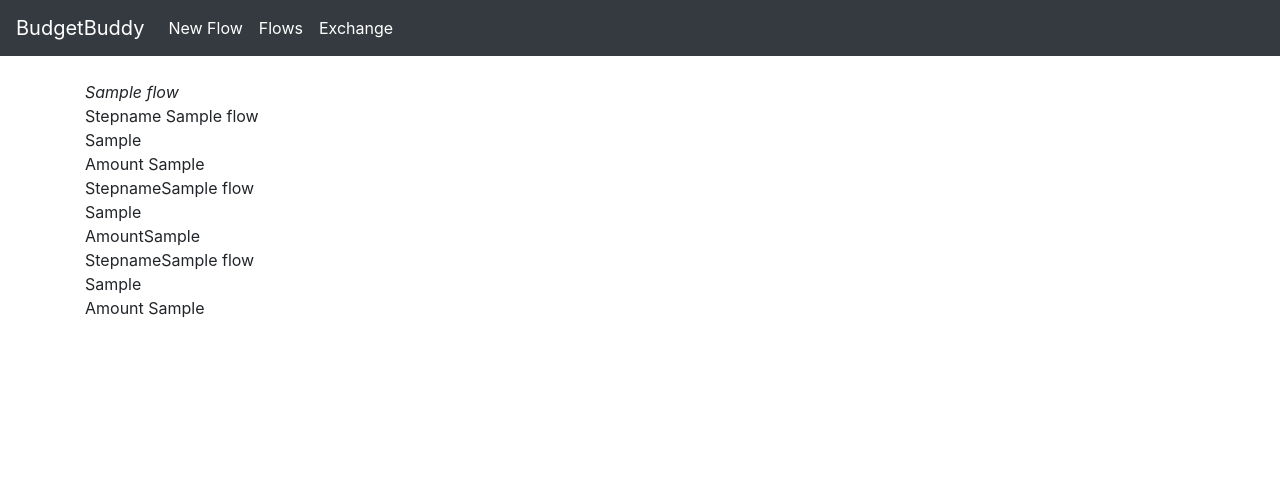
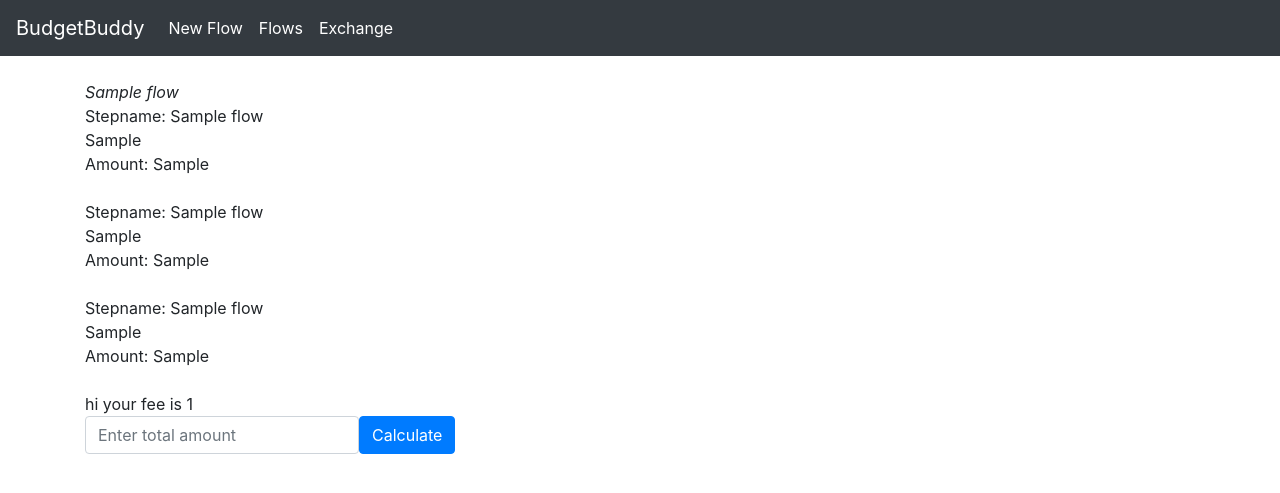
Before and after one commit to angelika-mamchych/BudgetBuddy, a Flask app: template templates/flow_item.html in a window 1280 px wide. Shown: the top 493 px of the page. Run offline with Flask 2, Linux system fonts and the light colour scheme; the template is opened without the code that fills it: most values are stand-ins (such as "Sample title", 1, 10 or a date in 2020); some libraries are stand-ins or nearby versions.

Commit message:
total fee calculation
- [x] Create total amount field
- [x] calculate button
- [x] add new route

```diff
--- a/app.py
+++ b/app.py
@@ -25,7 +25,7 @@ def flow_form():
     return render_template("flow_form.html")
 
 
-@app.route("/flow_create", methods=['GET', 'POST'])
+@app.route("/flow_create", methods=['POST'])
 def flow_create():
     flowname = request.form['flowname'].strip()
     stepname1 = request.form['stepname1'].strip()
@@ -56,13 +56,39 @@ def flow_create():
     return redirect(url_for('flow_item', flow_id=cur.lastrowid))
 
 
-@app.route("/flows/<int:flow_id>")
+@app.route("/flows/<int:flow_id>", methods=['GET'])
 def flow_item(flow_id):
     # get from DB by flow_id
     cur = mysql.connection.cursor()
     cur.execute('SELECT * FROM results where id={}'.format(flow_id))
     flow = cur.fetchone()
     return render_template("flow_item.html", flow=flow)
+
+
+@app.route("/flows/<int:flow_id>", methods=['POST'])
+def flow_item_result(flow_id):
+    # get from DB by flow_id
+    cur = mysql.connection.cursor()
+    cur.execute('SELECT * FROM results where id={}'.format(flow_id))
+    flow = cur.fetchone()
+    total_amount = float(request.form['totalamount'].strip())
+    if flow['steptype1'] == 'percent':
+        step1_fee = total_amount * flow['amount1'] / 100
+        total_amount -= step1_fee
+    else:
+        total_amount = total_amount - flow['amount1']
+    if flow['steptype2'] == 'percent':
+        step2_fee = total_amount * flow['amount2'] / 100
+        total_amount -= step2_fee
+    else:
+        total_amount -= flow['amount2']
+    if flow['steptype3'] == 'percent':
+        step3_fee = total_amount * flow['amount3'] / 100
+        total_amount -= step3_fee
+    else:
+        total_amount -= flow['amount3']
+
+    return render_template("flow_item.html", flow=flow, total_left=round(total_amount, 2))
 
 
 @app.route("/flows")
--- a/templates/flow_form.html
+++ b/templates/flow_form.html
@@ -9,6 +9,7 @@
         <li style="color:red">{{error}}</li><!--пункт списку-->
     {% endfor %}
     </ul>
+
 <form method="post" action="/flow_create">
     <fieldset>
         <div class="form-row">
--- a/templates/flow_item.html
+++ b/templates/flow_item.html
@@ -3,14 +3,38 @@
 {% block body %}
 <br>
 <i>{{ flow.flowname }}</i>
-<div>Stepname {{ flow.stepname1 }}</div>
+<div>Stepname: {{ flow.stepname1 }}</div>
 <div>{{ flow.steptype1 }}</div>
-<div>Amount {{ flow.amount1 }}</div>
-<div>Stepname{{ flow.stepname2 }}</div>
+<div>Amount: {{ flow.amount1 }}</div>
+<br>
+<div>Stepname: {{ flow.stepname2 }}</div>
 <div>{{ flow.steptype2 }}</div>
-<div>Amount{{ flow.amount2 }}</div>
-<div>Stepname{{ flow.stepname3 }}</div>
+<div>Amount: {{ flow.amount2 }}</div>
+<br>
+<div>Stepname: {{ flow.stepname3 }}</div>
 <div>{{ flow.steptype3 }}</div>
-<div>Amount {{ flow.amount3 }}</div>
+<div>Amount: {{ flow.amount3 }}</div>
+<br>
+{% if total_left %}
+ hi your fee is {{ total_left }}
+{% endif %}
+<form class="form-inline" method="post" action="/flows/{{ flow.id }}">
+
+    <div class="form-row">
+        <!--<label for="totalamount" class="col-sm-2 col-form-label">Total</label>-->
+        <div class="col-sm-5">
+            <input
+                type="text"
+                class="form-control"
+                id="totalamount"
+                placeholder="Enter total amount"
+                value=""
+                name="totalamount"
+                required
+            >
+        </div>
+    </div>
+    <button type="submit" class="btn btn-primary mb-10">Calculate</button>
+</form>
 
 {% endblock %}
```
Lines whose indentation alone changed are shown as unchanged.
